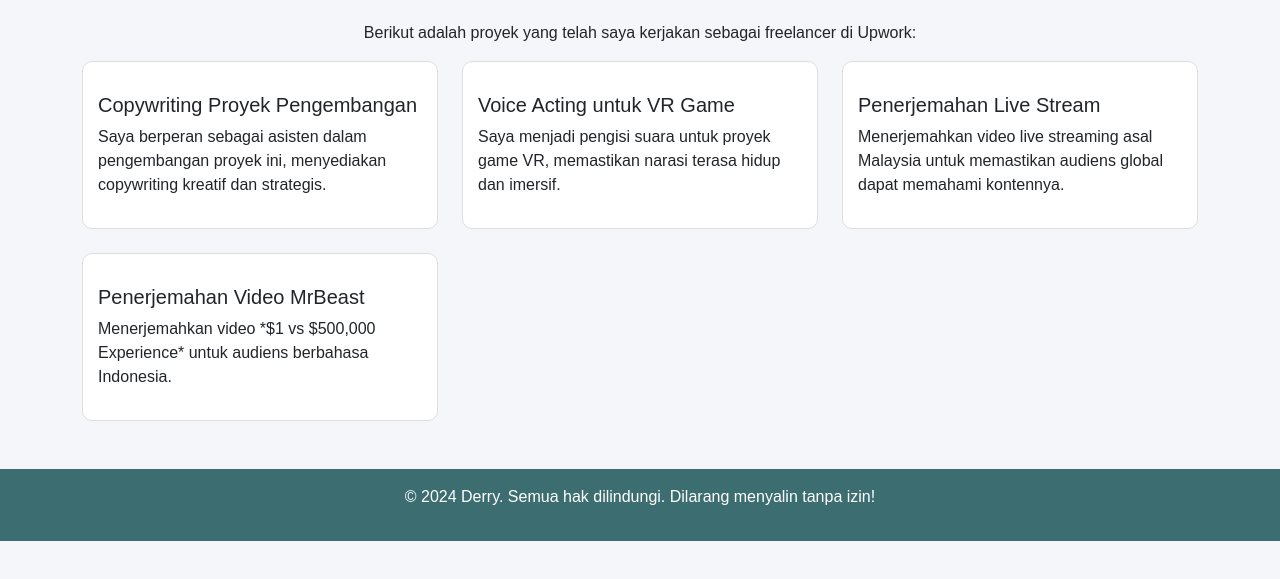
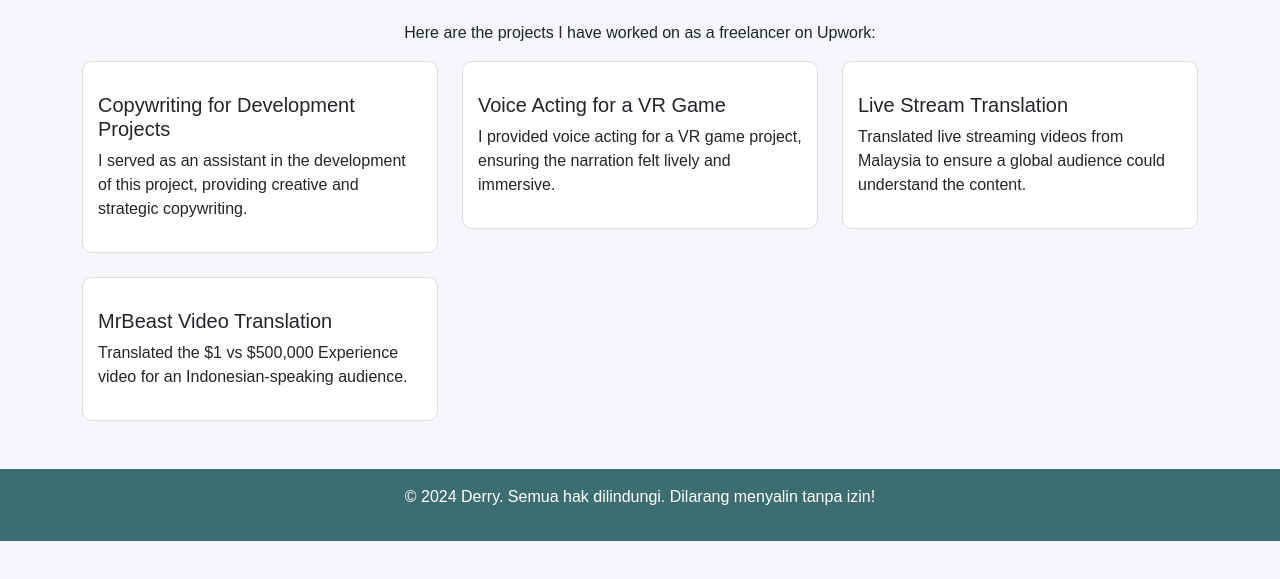
Before and after one commit to FuhakuForever/Biography-Derry_UAS, a plain HTML site: page portfolio.html in a window 1280 px wide. Shown: the part 145-724 px from the top of the page. Drawn offline with nearby package versions, Linux system fonts and the light colour scheme.

Commit message:
Update portfolio.html

```diff
--- a/portfolio.html
+++ b/portfolio.html
@@ -134,34 +134,34 @@
     <!-- Portfolio Section -->
     <div class="container mt-5 fade-in">
         <h2 class="text-center text-primary mb-4">Portfolio</h2>
-        <p class="text-center">Berikut adalah proyek yang telah saya kerjakan sebagai freelancer di Upwork:</p>
+        <p class="text-center">Here are the projects I have worked on as a freelancer on Upwork:</p>
         <div class="row g-4">
             <!-- Project 1 -->
             <div class="col-md-4">
                 <div class="portfolio-item">
-                    <h5 class="mt-3">Copywriting Proyek Pengembangan</h5>
-                    <p>Saya berperan sebagai asisten dalam pengembangan proyek ini, menyediakan copywriting kreatif dan strategis.</p>
+                    <h5 class="mt-3">Copywriting for Development Projects</h5>
+                    <p>I served as an assistant in the development of this project, providing creative and strategic copywriting.</p>
                 </div>
             </div>
             <!-- Project 2 -->
             <div class="col-md-4">
                 <div class="portfolio-item">
-                    <h5 class="mt-3">Voice Acting untuk VR Game</h5>
-                    <p>Saya menjadi pengisi suara untuk proyek game VR, memastikan narasi terasa hidup dan imersif.</p>
+                    <h5 class="mt-3">Voice Acting for a VR Game</h5>
+                    <p>I provided voice acting for a VR game project, ensuring the narration felt lively and immersive.</p>
                 </div>
             </div>
             <!-- Project 3 -->
             <div class="col-md-4">
                 <div class="portfolio-item">
-                    <h5 class="mt-3">Penerjemahan Live Stream</h5>
-                    <p>Menerjemahkan video live streaming asal Malaysia untuk memastikan audiens global dapat memahami kontennya.</p>
+                    <h5 class="mt-3">Live Stream Translation</h5>
+                    <p>Translated live streaming videos from Malaysia to ensure a global audience could understand the content.</p>
                 </div>
             </div>
             <!-- Project 4 -->
             <div class="col-md-4">
                 <div class="portfolio-item">
-                    <h5 class="mt-3">Penerjemahan Video MrBeast</h5>
-                    <p>Menerjemahkan video *$1 vs $500,000 Experience* untuk audiens berbahasa Indonesia.</p>
+                    <h5 class="mt-3">MrBeast Video Translation</h5>
+                    <p>Translated the $1 vs $500,000 Experience video for an Indonesian-speaking audience.</p>
                 </div>
             </div>
         </div>
```
